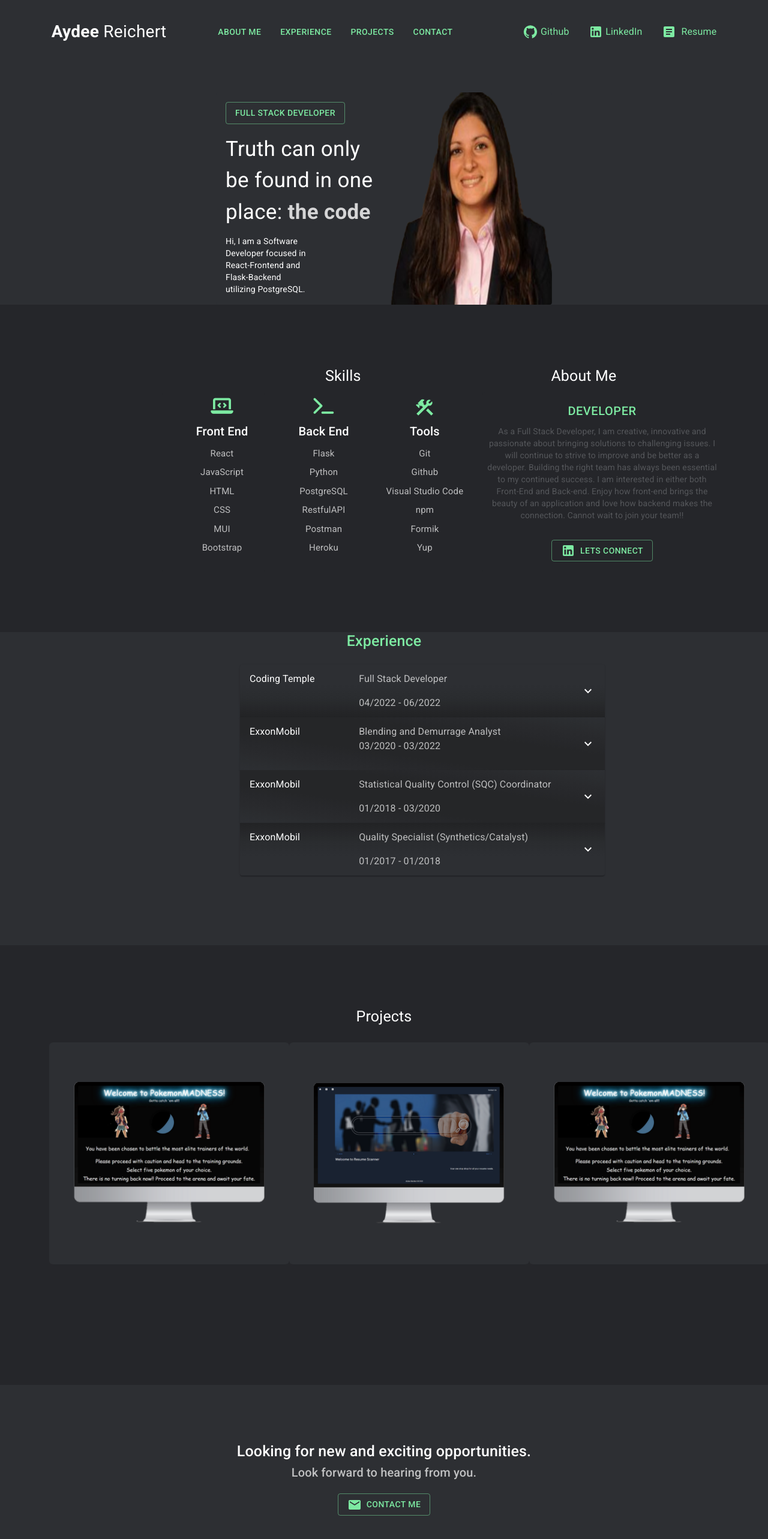
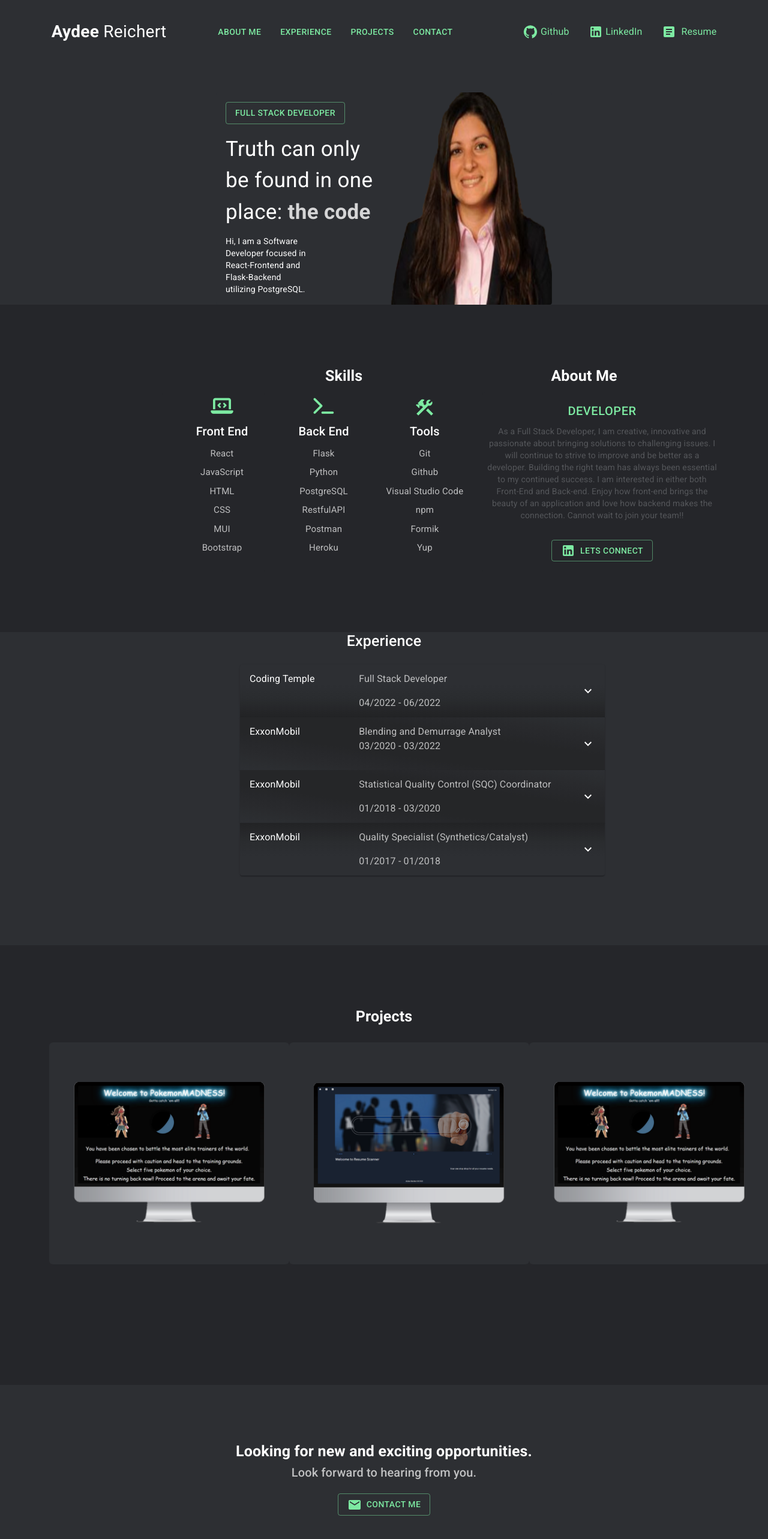
Before and after one commit to ReichertA2/Portfolio, a React (Create React App) app: page / in a window 1280 px wide. Shown: the top 2566 px of the page at 60% size. Built offline with nearby package versions, Linux system fonts and the light colour scheme.

Commit message:
bolded the headers for each section

```diff
--- a/src/components/Contact.js
+++ b/src/components/Contact.js
@@ -6,7 +6,7 @@ import EmailIcon from '@mui/icons-material/Email';
 export default function Contact() {
   return (
     <section style={{background: '#2D2F33', textAlign: 'center', marginTop: 100}}>
-        <h1 id="contact"  className='mt-24' style={{ fontSize:25, display: 'inline-block'}}>Looking for new and exciting opportunities.</h1>
+        <h1 id="contact"  className='mt-24' style={{ fontSize:25, display: 'inline-block', fontWeight: 'bold'}}>Looking for new and exciting opportunities.</h1>
         <h1 style={{ fontSize:20, color:'rgba(255, 255, 255, 0.7)'}}>Look forward to hearing from you.</h1>
         <a style={{textDecoration:'none'}} href="mailto:aydee0112@yahoo.com"><Button style={{marginTop:15, marginBottom: 100}} variant='outlined'> <EmailIcon sx={{marginRight:"0.5rem"}}/>Contact Me</Button>
 
--- a/src/components/Experience.js
+++ b/src/components/Experience.js
@@ -23,7 +23,7 @@ export default function ControlledAccordions() {
     <div style={{marginTop:100, background: '#2D2F33'}} >
       <div sx={{marginTop:100}}>
         <section id="experience">
-          <h1 style={{fontSize:25, color:'#7deaa2', marginTop:100, textAlign: 'center'}} >Experience</h1>
+          <h1 style={{fontSize:25, marginTop:100, textAlign: 'center'}} >Experience</h1>
 
           {/* <h1 style={{fontSize:25, color:'#7deaa2', marginTop:100}} className="text-green-400 p-4 px-44 text-2xl">Experience</h1> */}
           </section>
--- a/src/components/Project.js
+++ b/src/components/Project.js
@@ -5,7 +5,7 @@ import React from "react";
 export default function Project() {
   return (
     <section id="project" style={{}} >
-    <div  style={{fontSize:25, textAlign: 'center'}}> Projects </div>
+    <div  style={{fontSize:25, textAlign: 'center', fontWeight: 'bold'}}> Projects </div>
     </section>
   )
 }
--- a/src/components/SkillsTitle.js
+++ b/src/components/SkillsTitle.js
@@ -5,8 +5,8 @@ import React from "react";
 export default function SkillsTitle() {
   return (
     <section id="aboutMe" style={{marginLeft:542, marginTop:100}} >
-    <div class="float-left" style={{width:'51%',fontSize:25 }}> Skills </div>
-    <div class="float-left" style={{width:'40%', fontSize:25 }}> About Me </div>
+    <div class="float-left" style={{width:'51%',fontSize:25, fontWeight: 'bold'}}> Skills </div>
+    <div class="float-left" style={{width:'40%', fontSize:25, fontWeight: 'bold' }}> About Me </div>
     </section>
   )
 }
```
